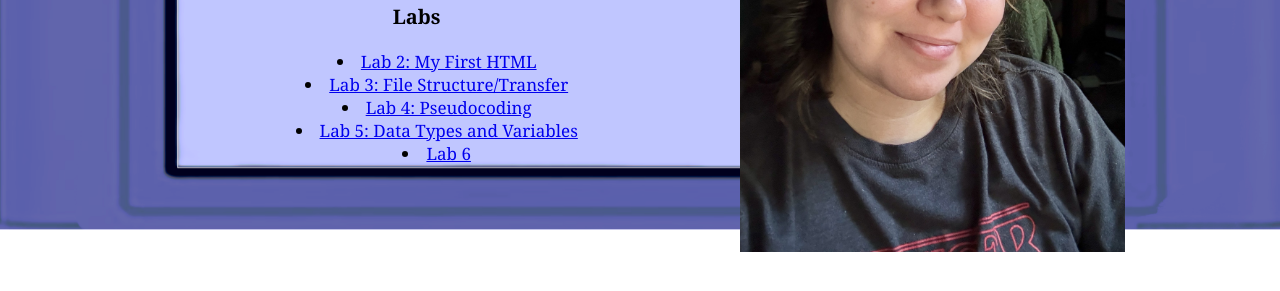
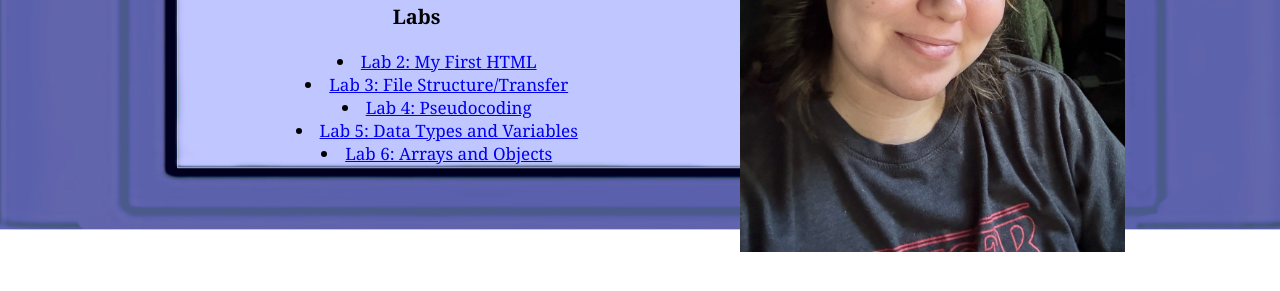
Before and after one commit to mixntvy/art101, a plain HTML site: page index.html in a window 1280 px wide. Shown: the part 489-780 px from the top of the page. Drawn offline with Linux system fonts and the light colour scheme.

Commit message:
linking lab 6 html to homepage

```diff
--- a/index.html
+++ b/index.html
@@ -61,7 +61,7 @@
 					<li> <a href="lab3/index2.html"> Lab 3: File Structure/Transfer </a></li>
 					<li> <a href="lab4/index2.html"> Lab 4: Pseudocoding </a></li>
 					<li> <a href="lab5/index2.html"> Lab 5: Data Types and Variables </a></li>
-					<li> <a href="lab6/index.html"> Lab 6 </a></li>
+					<li> <a href="lab6/index2.html"> Lab 6: Arrays and Objects </a></li>
 				</ul>
 	</div>
 </div>
```
